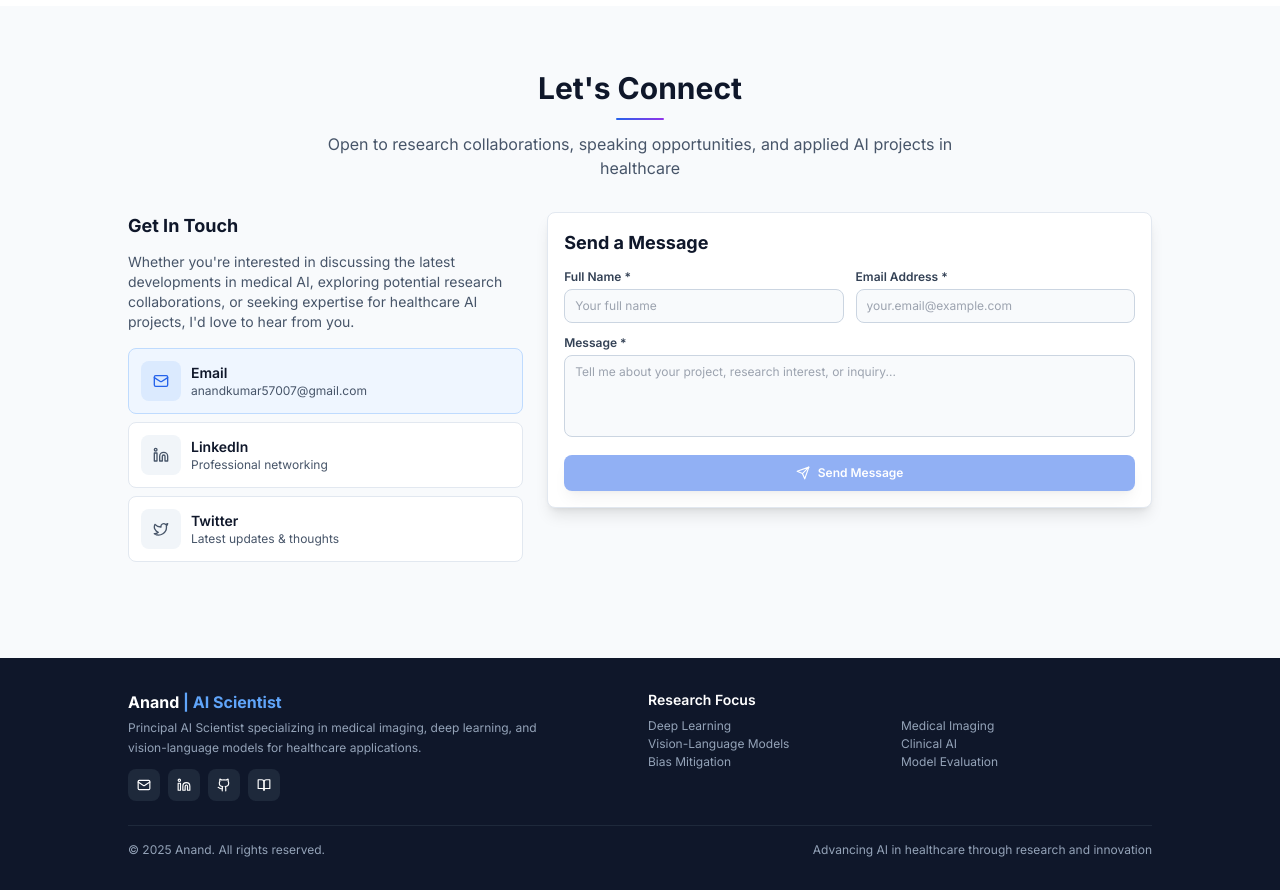
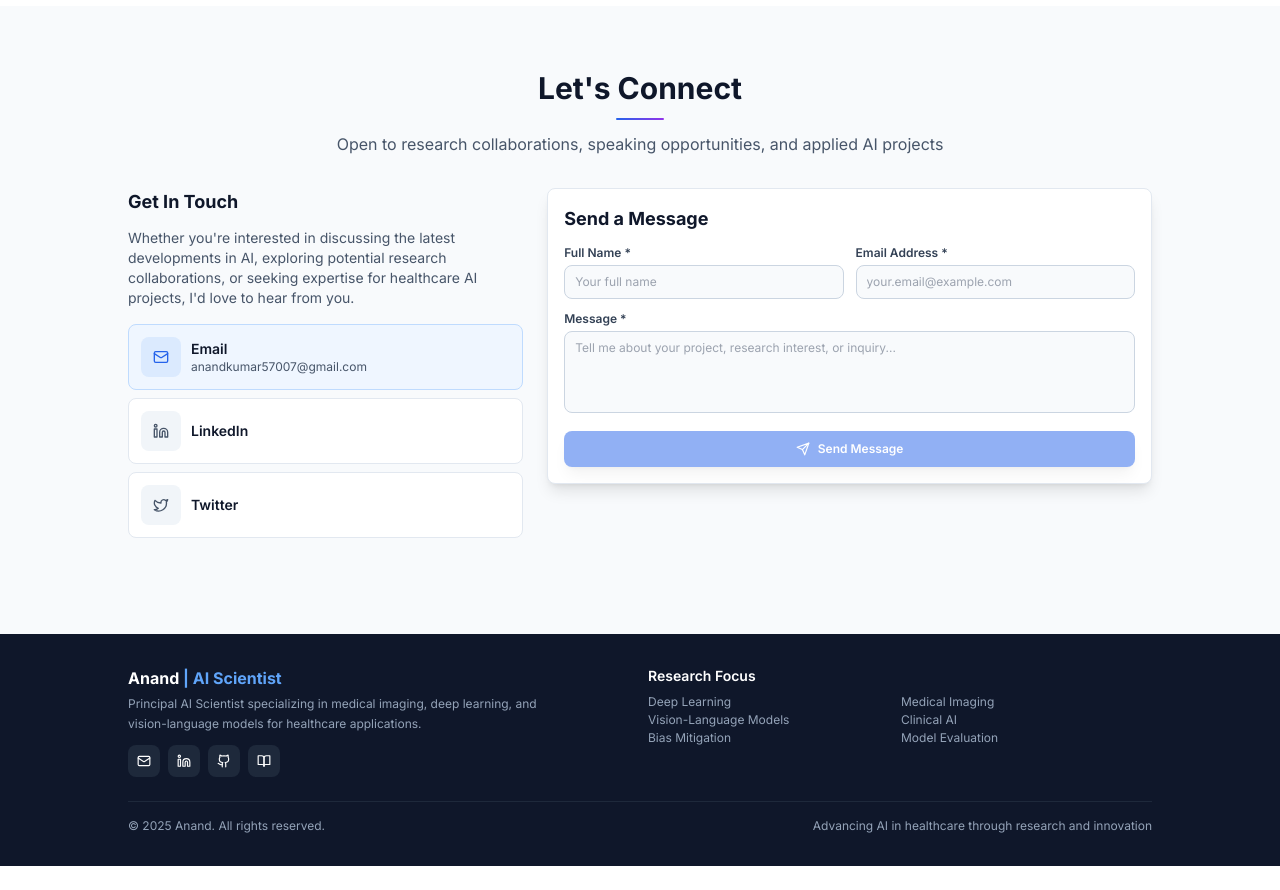
Before and after one commit to Anandakumar-D/personalportfolio, a React (Vite) app: page / in a window 1280 px wide. Shown: the part 4380-5270 px from the top of the page. After the commit the page ends 5246 px from the top, so only its background shows below. Built offline with nearby package versions, Linux system fonts and the light colour scheme.

Commit message:
altered the contact page

```diff
--- a/src/components/Contact.tsx
+++ b/src/components/Contact.tsx
@@ -52,14 +52,12 @@ const Contact: React.FC = () => {
     {
       icon: Linkedin,
       title: 'LinkedIn',
-      description: 'Professional networking',
       href: 'https://linkedin.com/in/anandkumar',
       primary: false
     },
     {
       icon: Twitter,
       title: 'Twitter',
-      description: 'Latest updates & thoughts',
       href: 'https://twitter.com/anandkumar',
       primary: false
     }
@@ -76,7 +74,7 @@ const Contact: React.FC = () => {
             </h2>
             <div className="w-12 h-0.5 bg-gradient-to-r from-blue-600 to-purple-600 mx-auto rounded-full mb-2 sm:mb-3"></div>
             <p className="text-sm sm:text-base text-slate-600 dark:text-slate-400 max-w-2xl mx-auto">
-              Open to research collaborations, speaking opportunities, and applied AI projects in healthcare
+              Open to research collaborations, speaking opportunities, and applied AI projects
             </p>
           </div>
 
@@ -88,7 +86,7 @@ const Contact: React.FC = () => {
                   Get In Touch
                 </h3>
                 <p className="text-slate-600 dark:text-slate-400 leading-relaxed mb-3 sm:mb-4 text-xs sm:text-sm">
-                  Whether you're interested in discussing the latest developments in medical AI, exploring potential
+                  Whether you're interested in discussing the latest developments in AI, exploring potential
                   research collaborations, or seeking expertise for healthcare AI projects, I'd love to hear from you.
                 </p>
               </div>
```
